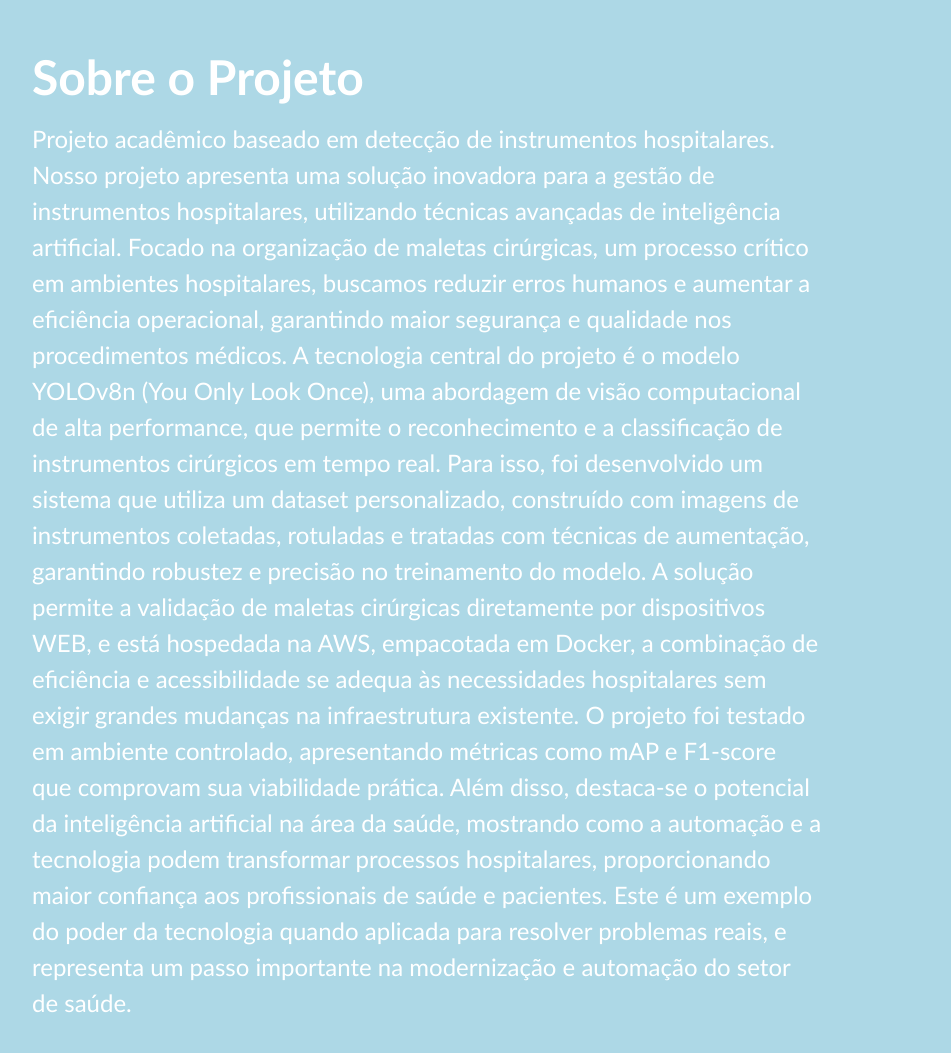
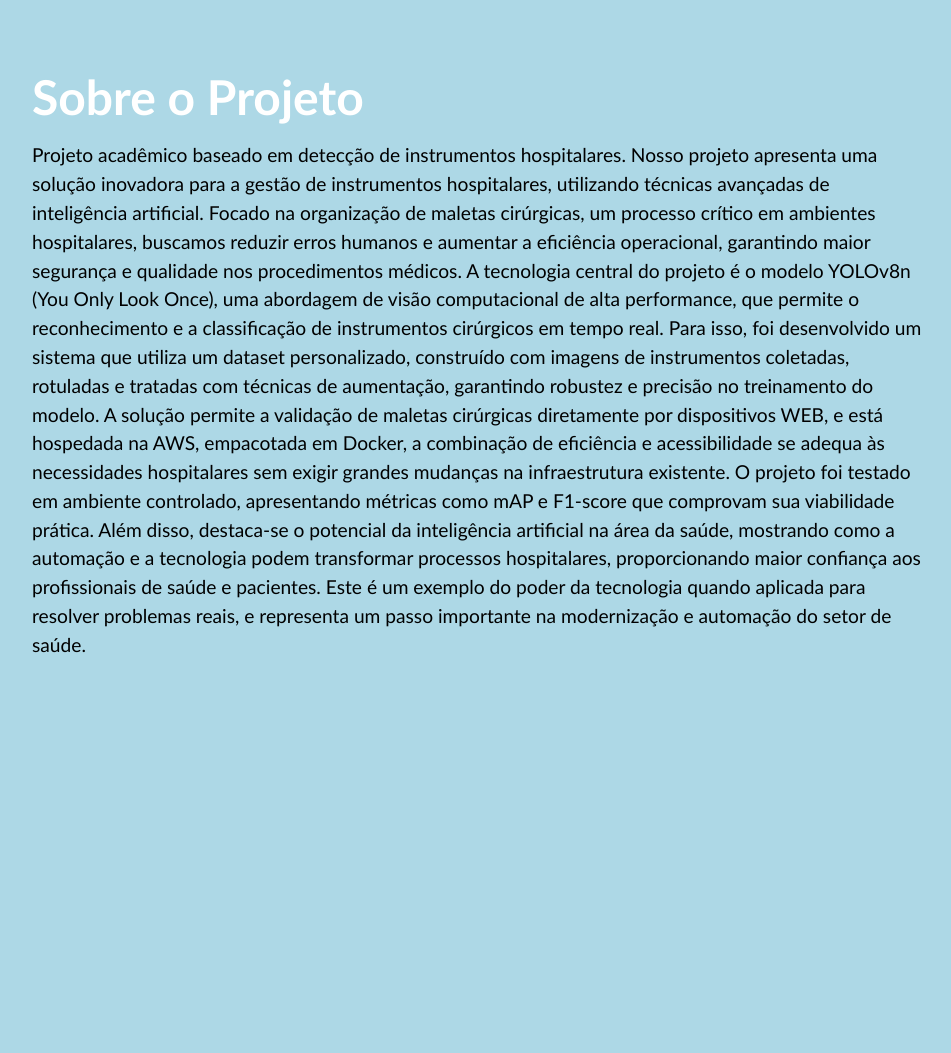
Before and after one commit to GLTG-Gustavo-Lutkenhaus-Thiago-Gomes/frontend-yolo, a Flask app: page /sobre.html in a window 1280 px wide. Shown: the part 60-1113 px from the top of the page, without its empty margins (0-951 px from the left). After the commit the page ends 713 px from the top, so only its background shows below. Run offline with Flask 3, Linux system fonts and the light colour scheme.

Commit message:
documentação atualizada

```diff
--- a/static/style-sobre.css
+++ b/static/style-sobre.css
@@ -78,7 +78,7 @@
 
   .caixa-container {
     display: grid;
-    grid-template-columns: 2fr 1fr;
+    grid-template-columns: 3fr 1fr;
     height: 95vh;
     padding: 3rem calc((100vw - 1300px) / 2);
   }
@@ -99,8 +99,9 @@
 
   .column-left p {
     margin-bottom: 2rem;
-    font-size: 1.5rem;
+    font-size: 1.2rem;
     line-height: 1.5;
+    color: black;
   }
 
   button {
--- a/templates/deteccao.html
+++ b/templates/deteccao.html
@@ -21,7 +21,7 @@
 
     <div class="header">
         <h1 class="title">Link para o catálogo Baumer:</h1>
-        <a href="https://www.baumer.com/catalogo/" target="_blank" class="icon-link">
+        <a href="https://www.baumer.com.br/catalogo" target="_blank" class="icon-link">
             <img src="https://img.icons8.com/ios-filled/50/ffffff/external-link.png" alt="External Link Icon">
         </a>
     </div>
```
Also changed, not shown: 1 other file.
